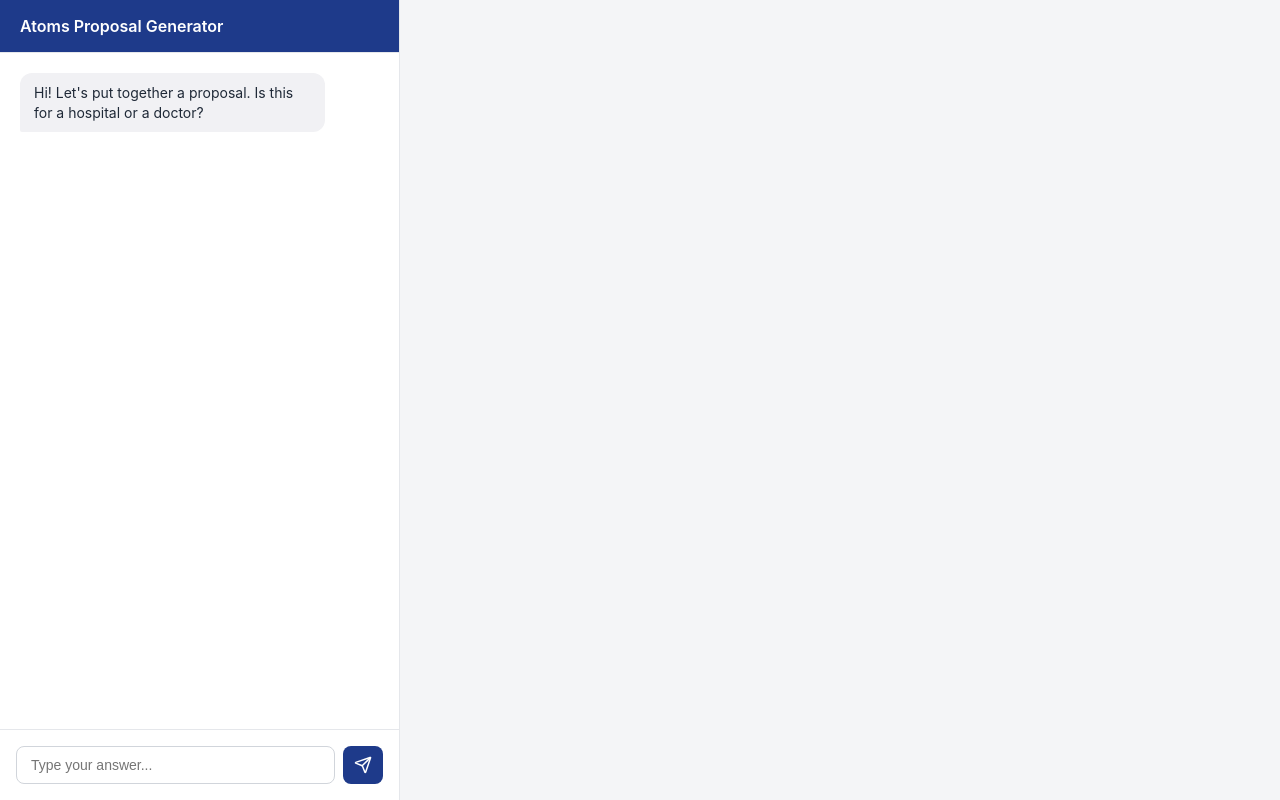
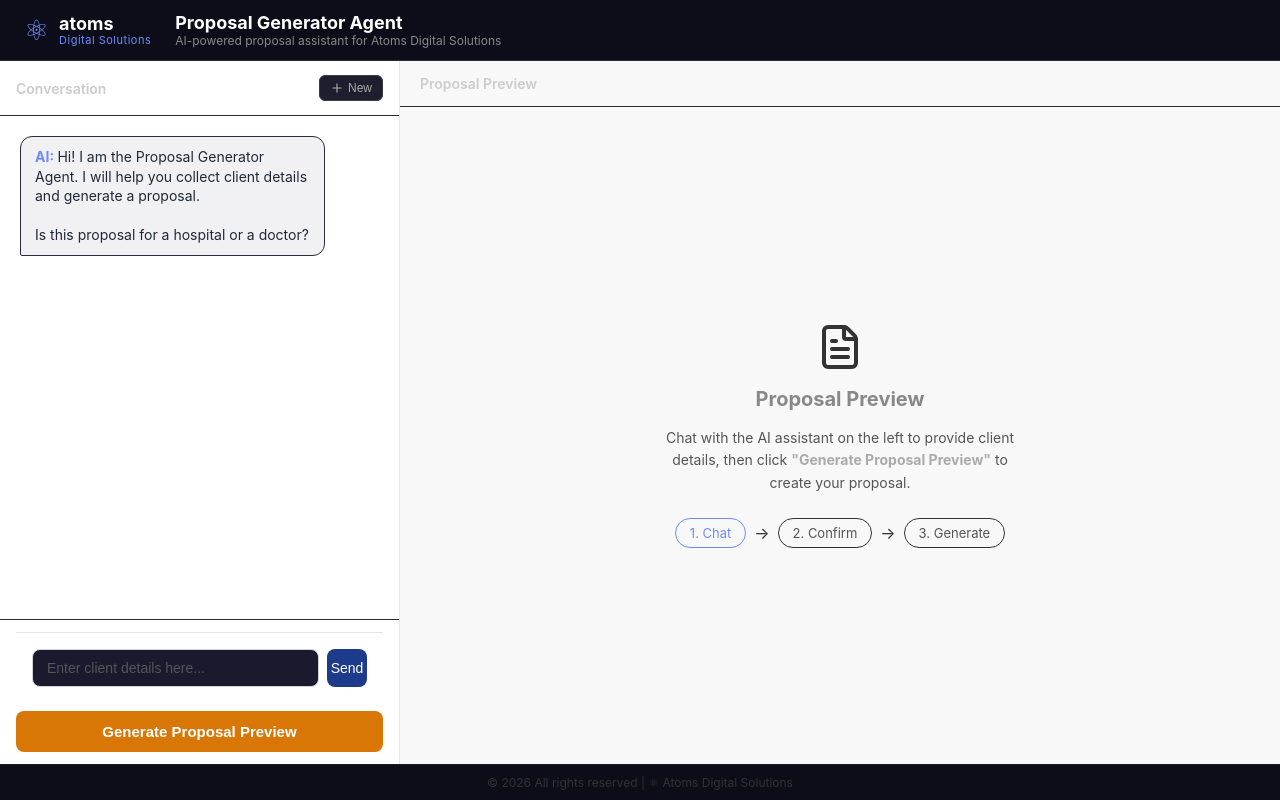
Before and after one commit to bhanu0402208-collab/proposal-generator, a React (Vite) app: page / in a window 1280 px wide. Built offline with nearby package versions, Linux system fonts and the light colour scheme.

Commit message:
Redesign UI to match reference dark theme

```diff
--- a/src/App.jsx
+++ b/src/App.jsx
@@ -1,12 +1,12 @@
 import { useState } from "react";
-import { Send } from "lucide-react";
+import { Send, Plus, FileText } from "lucide-react";
 import "./App.css";
 
 function App() {
   const [messages, setMessages] = useState([
     {
       role: "assistant",
-      text: "Hi! Let's put together a proposal. Is this for a hospital or a doctor?",
+      text: "Hi! I am the Proposal Generator Agent. I will help you collect client details and generate a proposal.\n\nIs this proposal for a hospital or a doctor?",
     },
   ]);
 
@@ -15,6 +15,18 @@
   const [proposalData, setProposalData] = useState(null);
   const [proposalHtml, setProposalHtml] = useState(null);
   const [isGenerating, setIsGenerating] = useState(false);
+
+  function handleNew() {
+    setMessages([
+      {
+        role: "assistant",
+        text: "Hi! I am the Proposal Generator Agent. I will help you collect client details and generate a proposal.\n\nIs this proposal for a hospital or a doctor?",
+      },
+    ]);
+    setInputValue("");
+    setProposalData(null);
+    setProposalHtml(null);
+  }
 
   async function handleSend() {
     if (inputValue.trim() === "") return;
@@ -26,7 +38,6 @@
     setIsLoading(true);
 
     try {
-      // If proposal already generated, treat this as a refinement request
       if (proposalHtml) {
         const response = await fetch("/api/generate", {
           method: "POST",
@@ -47,7 +58,6 @@
         return;
       }
 
-      // Otherwise continue the collection conversation
       const response = await fetch("/api/collect", {
         method: "POST",
         headers: { "Content-Type": "application/json" },
@@ -56,24 +66,21 @@
 
       const data = await response.json();
 
-      // If Gemini returned completed JSON, show Generate button instead of raw JSON
       if (data.parsed?.complete === true) {
         setProposalData(data.parsed);
         setMessages((current) => [
           ...current,
           {
             role: "assistant",
-            text: "All details collected! Click Generate Proposal to create the document.",
+            text: "All details collected! Click Generate Proposal Preview below to create the document.",
           },
         ]);
       } else {
-        // Normal conversation reply
         setMessages((current) => [
           ...current,
           { role: "assistant", text: data.reply },
         ]);
       }
-
     } catch (error) {
       console.error("Error:", error);
       setMessages((current) => [
@@ -104,21 +111,12 @@
           ...current,
           {
             role: "assistant",
-            text: "Proposal generated! Preview is on the right. Type any changes you want to make.",
+            text: "Proposal generated! You can see the preview on the right. Type any changes you want to make.",
           },
-        ]);
-      } else {
-        setMessages((current) => [
-          ...current,
-          { role: "assistant", text: "Something went wrong generating the proposal. Please try again." },
         ]);
       }
     } catch (error) {
       console.error("Generate error:", error);
-      setMessages((current) => [
-        ...current,
-        { role: "assistant", text: "Failed to generate proposal. Please try again." },
-      ]);
     } finally {
       setIsGenerating(false);
     }
@@ -130,69 +128,76 @@
 
   return (
     <div className="app-container">
-      {/* Left side - chat */}
+
+      {/* Top header */}
+      <header className="top-header">
+        <div className="header-logo">
+          <div className="logo-icon">⚛</div>
+          <div className="logo-text">
+            <span className="logo-atoms">atoms</span>
+            <span className="logo-ds">Digital Solutions</span>
+          </div>
+        </div>
+        <div className="header-title">
+          <h1>Proposal Generator Agent</h1>
+          <p>AI-powered proposal assistant for Atoms Digital Solutions</p>
+        </div>
+      </header>
+
+      <div className="main-content">
+
+        {/* Left panel - chat */}
         <div className="chat-panel">
-        <header className="app-header">
-          <h1>Atoms Proposal Generator</h1>
-        </header>
+          <div className="chat-panel-header">
+            <span>Conversation</span>
+            <button className="new-button" onClick={handleNew}>
+              <Plus size={14} /> New
+            </button>
+          </div>
 
           <div className="chat-window">
             {messages.map((message, index) => (
-            <div
-              key={index}
-              className={
-                message.role === "user"
-                  ? "message user-message"
-                  : "message assistant-message"
-              }
-            >
+              <div key={index} className={message.role === "user" ? "message user-message" : "message assistant-message"}>
+                {message.role === "assistant" && <span className="msg-label">AI: </span>}
                 {message.text}
               </div>
             ))}
-
             {isLoading && (
-            <div className="message assistant-message thinking">
-              Thinking...
-            </div>
-          )}
-
-          {proposalData && !proposalHtml && (
-            <div className="generate-button-container">
-              <button
-                className="generate-button"
-                onClick={handleGenerate}
-                disabled={isGenerating}
-              >
-                {isGenerating ? "Generating..." : "Generate Proposal"}
-              </button>
+              <div className="message assistant-message">
+                <span className="msg-label">AI: </span>Thinking...
               </div>
             )}
           </div>
 
+          <div className="chat-input-area">
             <div className="chat-input-bar">
               <input
                 type="text"
                 value={inputValue}
                 onChange={(e) => setInputValue(e.target.value)}
                 onKeyDown={handleKeyDown}
-            placeholder={
-              proposalHtml
-                ? "Type changes to refine..."
-                : "Type your answer..."
-            }
+                placeholder={proposalHtml ? "Type changes to refine..." : "Enter client details here..."}
                 disabled={isLoading}
               />
-          <button onClick={handleSend} disabled={isLoading}>
-            <Send size={18} />
+              <button className="send-button" onClick={handleSend} disabled={isLoading}>
+                Send
+              </button>
+            </div>
+            <button
+              className="generate-button"
+              onClick={handleGenerate}
+              disabled={!proposalData || isGenerating}
+            >
+              {isGenerating ? "Generating..." : "Generate Proposal Preview"}
             </button>
           </div>
         </div>
 
-      {/* Right side - proposal preview */}
+        {/* Right panel - proposal preview */}
+        <div className="proposal-panel">
+          <div className="proposal-panel-header">
+            <span>Proposal Preview</span>
             {proposalHtml && (
-        <div className="proposal-panel">
-          <div className="proposal-toolbar">
-            <span>Proposal Preview</span>
               <button
                 className="print-button"
                 onClick={() => {
@@ -204,14 +209,36 @@
               >
                 Print / Save PDF
               </button>
+            )}
           </div>
+
+          {proposalHtml ? (
             <iframe
               className="proposal-iframe"
               srcDoc={proposalHtml}
               title="Proposal Preview"
             />
+          ) : (
+            <div className="proposal-empty">
+              <FileText size={48} className="empty-icon" />
+              <h2>Proposal Preview</h2>
+              <p>Chat with the AI assistant on the left to provide client details, then click <strong>"Generate Proposal Preview"</strong> to create your proposal.</p>
+              <div className="steps">
+                <span className="step active">1. Chat</span>
+                <span className="arrow">→</span>
+                <span className="step">2. Confirm</span>
+                <span className="arrow">→</span>
+                <span className="step">3. Generate</span>
+              </div>
             </div>
           )}
+        </div>
+
+      </div>
+
+      <footer className="app-footer">
+        © 2026 All rights reserved | ⚛ Atoms Digital Solutions
+      </footer>
     </div>
   );
 }
--- a/src/index.css
+++ b/src/index.css
@@ -1,63 +1,330 @@
-@import url('https://fonts.googleapis.com/css2?family=Inter:wght@400;500;600;700&display=swap');
-
-:root {
-  --text: #4a5568;
-  --text-h: #1a202c;
-  --text-muted: #a0aec0;
-  --bg: #f7fafc;
-  --bg-secondary: #ffffff;
-  --border: #e2e8f0;
-  --input-bg: #edf2f7;
-  --accent: #6b46c1;
-  --accent-bg: rgba(107, 70, 193, 0.1);
-  --glass-bg: rgba(255, 255, 255, 0.7);
-  --shadow-sm: 0 1px 3px rgba(0, 0, 0, 0.1);
-  --shadow-md: 0 4px 6px rgba(0, 0, 0, 0.05);
-}
-
-@media (prefers-color-scheme: dark) {
-  :root {
-    --text: #a0aec0;
-    --text-h: #f7fafc;
-    --text-muted: #4a5568;
-    --bg: #1a202c;
-    --bg-secondary: #2d3748;
-    --border: #4a5568;
-    --input-bg: #4a5568;
-    --accent: #9f7aea;
-    --accent-bg: rgba(159, 122, 234, 0.15);
-    --glass-bg: rgba(26, 32, 44, 0.8);
-  }
+* {
+  box-sizing: border-box;
+  margin: 0;
+  padding: 0;
 }
 
 body {
-  margin: 0;
-  padding: 0;
-  font-family: 'Inter', system-ui, -apple-system, BlinkMacSystemFont, "Segoe UI", Roboto, "Helvetica Neue", Arial, sans-serif;
-  background-color: var(--bg);
-  color: var(--text);
-  -webkit-font-smoothing: antialiased;
-  -moz-osx-font-smoothing: grayscale;
+  font-family: -apple-system, BlinkMacSystemFont, "Segoe UI", Roboto, sans-serif;
+  background-color: #0a0a0f;
+  color: #e0e0e0;
+  height: 100vh;
+  overflow: hidden;
 }
 
-* {
-  box-sizing: border-box;
+.app-container {
+  display: flex;
+  flex-direction: column;
+  height: 100vh;
 }
 
-/* Custom Scrollbar */
-::-webkit-scrollbar {
-  width: 8px;
+/* Top header */
+.top-header {
+  display: flex;
+  align-items: center;
+  gap: 24px;
+  padding: 12px 24px;
+  background-color: #0d0d1a;
+  border-bottom: 1px solid #2a2a3a;
 }
 
-::-webkit-scrollbar-track {
-  background: transparent;
+.header-logo {
+  display: flex;
+  align-items: center;
+  gap: 10px;
 }
 
-::-webkit-scrollbar-thumb {
-  background: var(--border);
-  border-radius: 4px;
+.logo-icon {
+  font-size: 28px;
+  color: #6b8cff;
 }
 
-::-webkit-scrollbar-thumb:hover {
-  background: var(--text-muted);
+.logo-text {
+  display: flex;
+  flex-direction: column;
+  line-height: 1.1;
 }
+
+.logo-atoms {
+  font-size: 18px;
+  font-weight: 700;
+  color: #ffffff;
+}
+
+.logo-ds {
+  font-size: 11px;
+  color: #6b8cff;
+  letter-spacing: 0.5px;
+}
+
+.header-title h1 {
+  font-size: 18px;
+  font-weight: 700;
+  color: #ffffff;
+}
+
+.header-title p {
+  font-size: 12px;
+  color: #888;
+}
+
+/* Main content area */
+.main-content {
+  display: flex;
+  flex: 1;
+  overflow: hidden;
+}
+
+/* Left chat panel */
+.chat-panel {
+  width: 420px;
+  min-width: 420px;
+  display: flex;
+  flex-direction: column;
+  background-color: #0f0f1a;
+  border-right: 1px solid #2a2a3a;
+}
+
+.chat-panel-header {
+  display: flex;
+  justify-content: space-between;
+  align-items: center;
+  padding: 14px 16px;
+  border-bottom: 1px solid #2a2a3a;
+  font-size: 14px;
+  font-weight: 600;
+  color: #ccc;
+}
+
+.new-button {
+  display: flex;
+  align-items: center;
+  gap: 4px;
+  background-color: #1e1e2e;
+  color: #aaa;
+  border: 1px solid #3a3a4a;
+  border-radius: 6px;
+  padding: 5px 10px;
+  font-size: 12px;
+  cursor: pointer;
+}
+
+.new-button:hover {
+  background-color: #2a2a3a;
+  color: #fff;
+}
+
+.chat-window {
+  flex: 1;
+  overflow-y: auto;
+  padding: 16px;
+  display: flex;
+  flex-direction: column;
+  gap: 12px;
+}
+
+.message {
+  font-size: 14px;
+  line-height: 1.5;
+  padding: 10px 14px;
+  border-radius: 10px;
+  max-width: 90%;
+  white-space: pre-wrap;
+}
+
+.assistant-message {
+  background-color: #1a1a2e;
+  color: #ddd;
+  align-self: flex-start;
+  border: 1px solid #2a2a3a;
+}
+
+.user-message {
+  background-color: #1e3a8a;
+  color: #fff;
+  align-self: flex-end;
+}
+
+.msg-label {
+  font-weight: 700;
+  color: #6b8cff;
+}
+
+/* Input area */
+.chat-input-area {
+  padding: 12px 16px;
+  border-top: 1px solid #2a2a3a;
+  display: flex;
+  flex-direction: column;
+  gap: 8px;
+}
+
+.chat-input-bar {
+  display: flex;
+  gap: 8px;
+}
+
+.chat-input-bar input {
+  flex: 1;
+  padding: 10px 14px;
+  background-color: #1a1a2e;
+  border: 1px solid #3a3a4a;
+  border-radius: 8px;
+  color: #fff;
+  font-size: 14px;
+  outline: none;
+}
+
+.chat-input-bar input:focus {
+  border-color: #6b8cff;
+}
+
+.chat-input-bar input::placeholder {
+  color: #555;
+}
+
+.send-button {
+  background-color: #2a2a3a;
+  color: #aaa;
+  border: 1px solid #3a3a4a;
+  border-radius: 8px;
+  padding: 10px 16px;
+  font-size: 14px;
+  cursor: pointer;
+}
+
+.send-button:hover {
+  background-color: #3a3a4a;
+  color: #fff;
+}
+
+.generate-button {
+  width: 100%;
+  padding: 12px;
+  background-color: #2a2a3a;
+  color: #aaa;
+  border: 1px solid #3a3a4a;
+  border-radius: 8px;
+  font-size: 14px;
+  font-weight: 600;
+  cursor: not-allowed;
+  transition: all 0.2s;
+}
+
+.generate-button:not(:disabled) {
+  background-color: #1e3a8a;
+  color: #fff;
+  border-color: #2a4a9a;
+  cursor: pointer;
+}
+
+.generate-button:not(:disabled):hover {
+  background-color: #2a4a9a;
+}
+
+/* Right proposal panel */
+.proposal-panel {
+  flex: 1;
+  display: flex;
+  flex-direction: column;
+  background-color: #0d0d1a;
+}
+
+.proposal-panel-header {
+  display: flex;
+  justify-content: space-between;
+  align-items: center;
+  padding: 14px 20px;
+  border-bottom: 1px solid #2a2a3a;
+  font-size: 14px;
+  font-weight: 600;
+  color: #ccc;
+}
+
+.print-button {
+  background-color: #1e3a8a;
+  color: #fff;
+  border: none;
+  border-radius: 6px;
+  padding: 6px 16px;
+  font-size: 13px;
+  cursor: pointer;
+}
+
+.print-button:hover {
+  background-color: #2a4a9a;
+}
+
+.proposal-iframe {
+  flex: 1;
+  border: none;
+  background: white;
+}
+
+/* Empty state */
+.proposal-empty {
+  flex: 1;
+  display: flex;
+  flex-direction: column;
+  align-items: center;
+  justify-content: center;
+  gap: 16px;
+  padding: 40px;
+  text-align: center;
+  color: #555;
+}
+
+.empty-icon {
+  color: #333;
+}
+
+.proposal-empty h2 {
+  font-size: 20px;
+  color: #888;
+}
+
+.proposal-empty p {
+  font-size: 14px;
+  max-width: 360px;
+  line-height: 1.6;
+  color: #555;
+}
+
+.proposal-empty strong {
+  color: #aaa;
+}
+
+.steps {
+  display: flex;
+  align-items: center;
+  gap: 8px;
+  margin-top: 8px;
+}
+
+.step {
+  padding: 6px 14px;
+  border-radius: 20px;
+  border: 1px solid #333;
+  font-size: 13px;
+  color: #555;
+}
+
+.step.active {
+  border-color: #6b8cff;
+  color: #6b8cff;
+}
+
+.arrow {
+  color: #333;
+  font-size: 16px;
+}
+
+/* Footer */
+.app-footer {
+  padding: 10px 24px;
+  text-align: center;
+  font-size: 12px;
+  color: #333;
+  border-top: 1px solid #1a1a2a;
+  background-color: #0d0d1a;
+}
```
Lines whose indentation alone changed are shown as unchanged.
